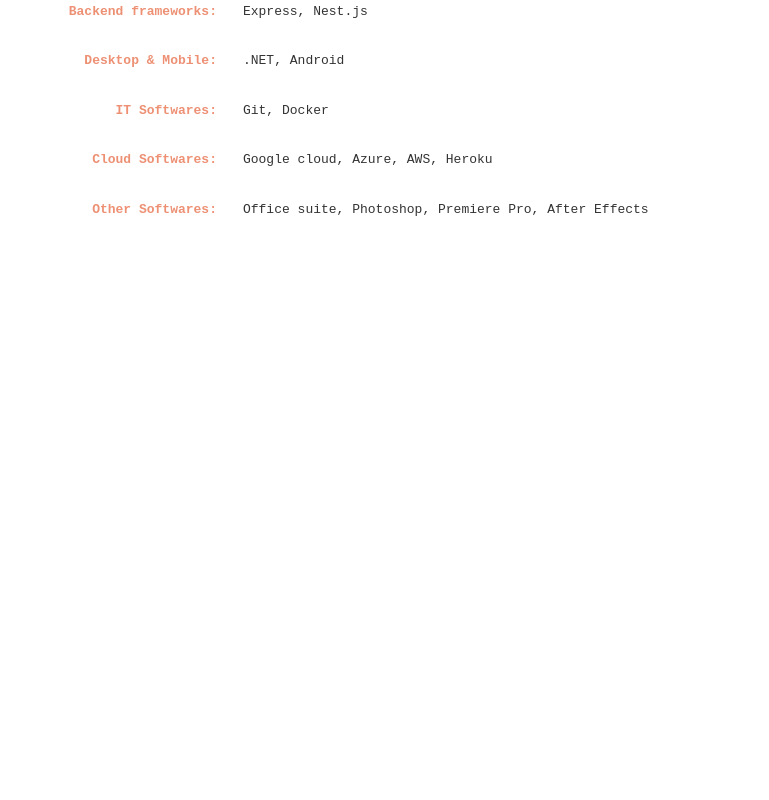
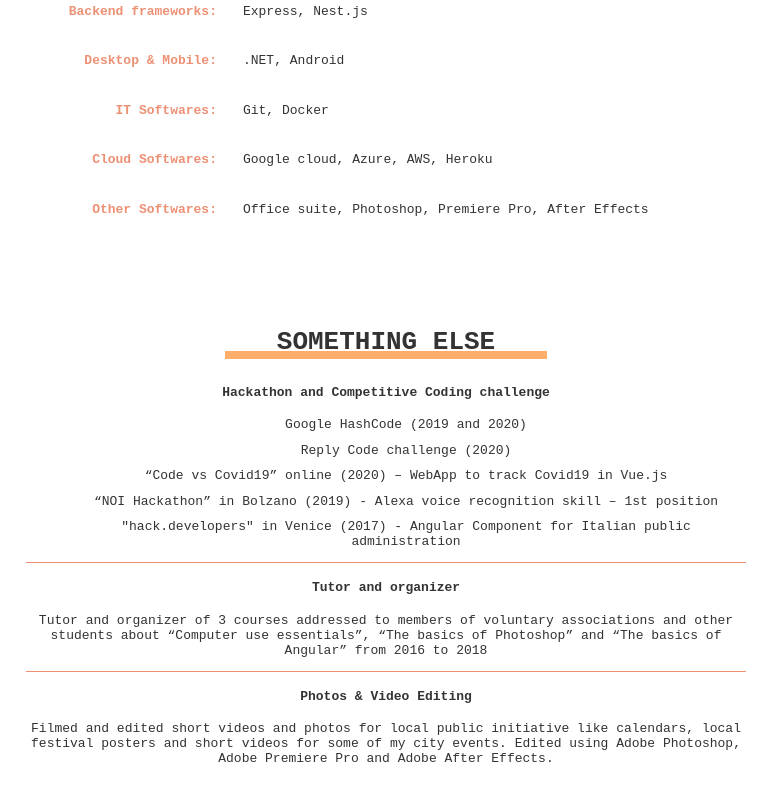
Before and after one commit to nicolatoscan/nicolatoscan, a Svelte app: page / in a window 1280 px wide. Shown: the part 2901-3701 px from the top of the page, without its empty margins (254-1023 px from the left). Built offline with nearby package versions, Linux system fonts and the light colour scheme.

Commit message:
Something else

```diff
--- a/src/App.svelte
+++ b/src/App.svelte
@@ -6,6 +6,7 @@
   <div id="about-me" class="section"> <Boxes type='Experience' /> </div>
   <div id="about-me" class="section"> <Boxes type='Projects' /> </div>
   <div id="about-me" class="section"> <Skills /> </div>
+  <div id="about-me" class="section"> <Else /> </div>
 
 
 </div>
@@ -15,6 +16,7 @@
   import AboutMe from "./components/AboutMe.svelte";
   import Boxes from "./components/Boxes.svelte";
   import Skills from "./components/Skills.svelte";
+  import Else from "./components/Else.svelte";
 </script>
 
 <style>
@@ -42,7 +44,7 @@
 
   .main {
     width: 100%;
-    margin-bottom: 100vh;
+    margin-bottom: 10vh;
     display: inline-block;
   }
 
--- /dev/null
+++ b/src/components/Else.svelte
@@ -0,0 +1,51 @@
+<h3>Something Else</h3>
+<div class="somethings">
+    <div class="something">
+        <h4>Hackathon and Competitive Coding challenge</h4>
+        <div>
+            <ul>
+                <li>Google HashCode (2019 and 2020)</li>
+                <li>Reply Code challenge (2020)</li>
+                <li>“Code vs Covid19” online (2020) – WebApp to track Covid19 in Vue.js</li>
+                <li>“NOI Hackathon” in Bolzano (2019) - Alexa voice recognition skill – 1st position</li>
+                <li>"hack.developers" in Venice (2017) - Angular Component for Italian public administration</li>
+            </ul>
+        </div>
+    </div>
+
+    <div class="something">
+        <h4>Tutor and organizer</h4>
+        <p>Tutor and organizer of 3 courses addressed to members of voluntary associations and other students about “Computer use essentials”, “The basics of Photoshop” and “The basics of Angular” from 2016 to 2018</p>
+    </div>
+
+    <div class="something">
+        <h4>Photos & Video Editing</h4>
+        <p>Filmed and edited short videos and photos for local public initiative like calendars, local festival posters and short videos for some of my city events. Edited using Adobe Photoshop, Adobe Premiere Pro and Adobe After Effects.</p>
+    </div>
+
+</div>
+
+
+<script lang="ts">
+</script>
+
+
+<style lang="less">
+    .something {
+        max-width: 720px;
+        margin: auto;
+        text-align: center;
+        border-bottom: 1px solid var(--theme);
+
+        &:last-child {
+            border-bottom: none;
+        }
+
+        ul {
+            list-style: none;
+            li {
+                margin: 0.8em 0;
+            }
+        }
+    }
+</style>
```
